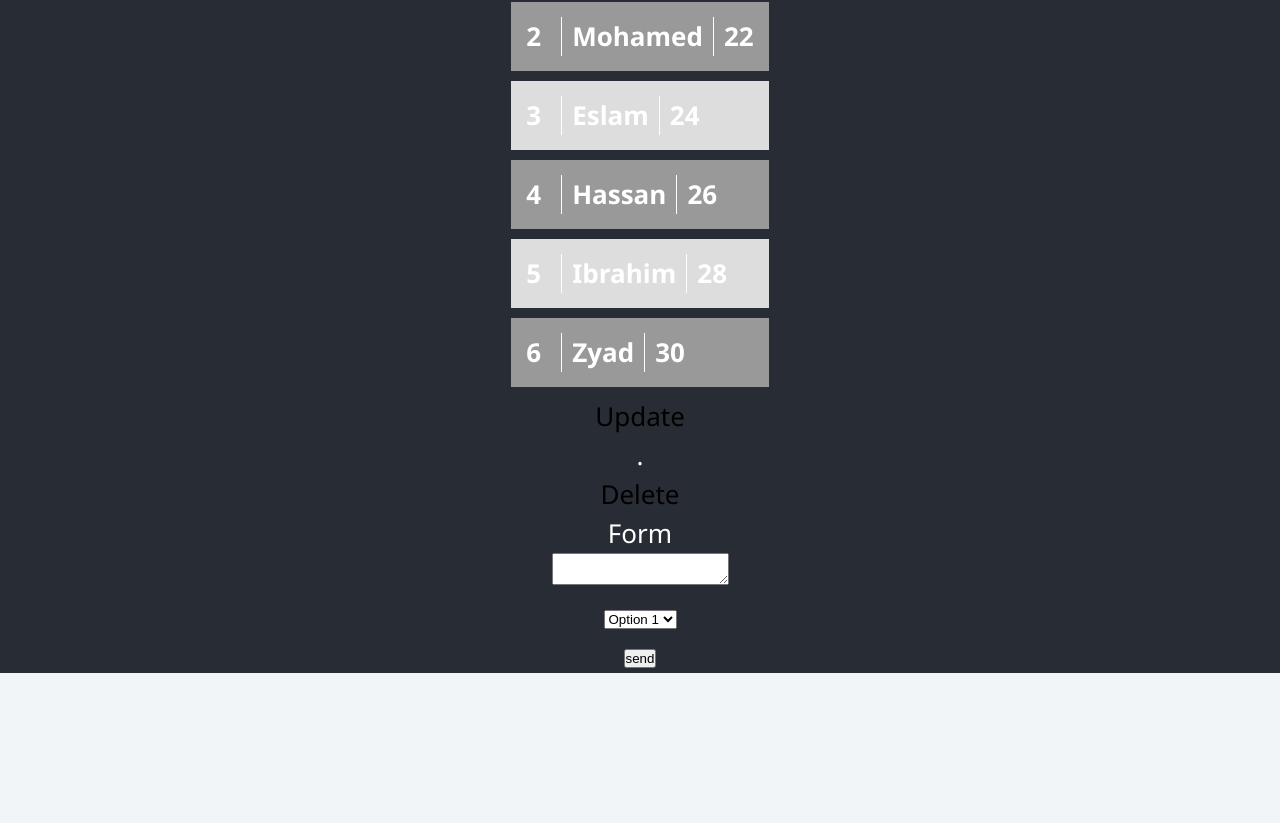
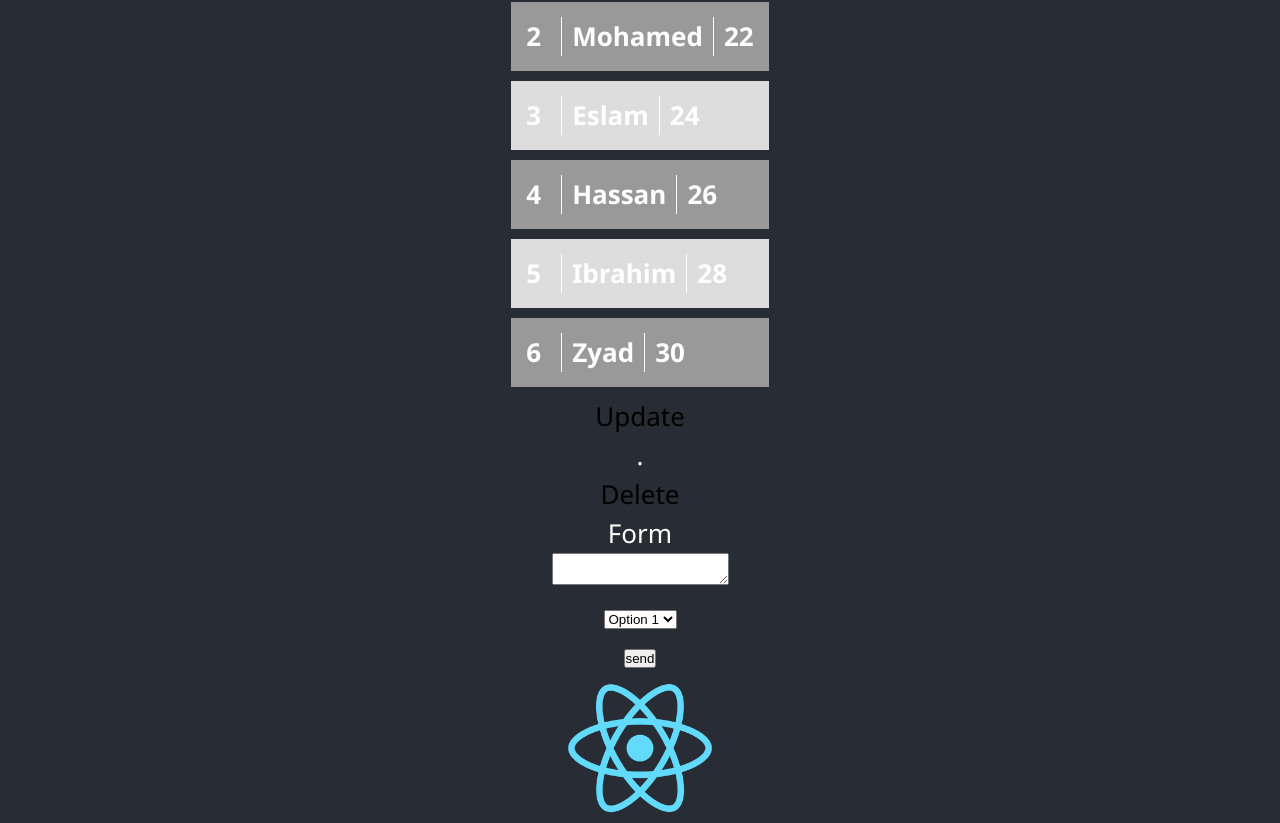
Before and after one commit to asayedio/myfirst-react-app, a React (Create React App) app: page / in a window 1280 px wide. Shown: the part 178-1001 px from the top of the page. Before the commit the page ends 851 px from the top, so only its background shows below. Built offline with nearby package versions, Linux system fonts and the light colour scheme.

Commit message:
Push the latest changes

```diff
--- a/src/App.js
+++ b/src/App.js
@@ -9,6 +9,7 @@ import Nav from './components/Nav.js';
 import Home from './components/Home';
 import About from './components/About';
 import Blog from './components/Blog';
+import logopng from './logo512.png';
 class App extends Component {
   // Declare a new state variable, which we'll call "count"
   /*   const [info, changeIntialInfo] = React.useState({
@@ -141,6 +142,7 @@ class App extends Component {
               <br />
               <input type="submit" value="send" onSubmit={this.submitForm} />
             </form>
+            <img src={logopng} className="img"/>
           </header>
         </div>
 
--- a/src/index.css
+++ b/src/index.css
@@ -11,3 +11,7 @@ code {
   font-family: source-code-pro, Menlo, Monaco, Consolas, 'Courier New',
     monospace;
 }
+.img{
+  max-width: 150px;
+  max-height: 150px;
+}
```
Also changed, not shown: src/logo512.png (added).
